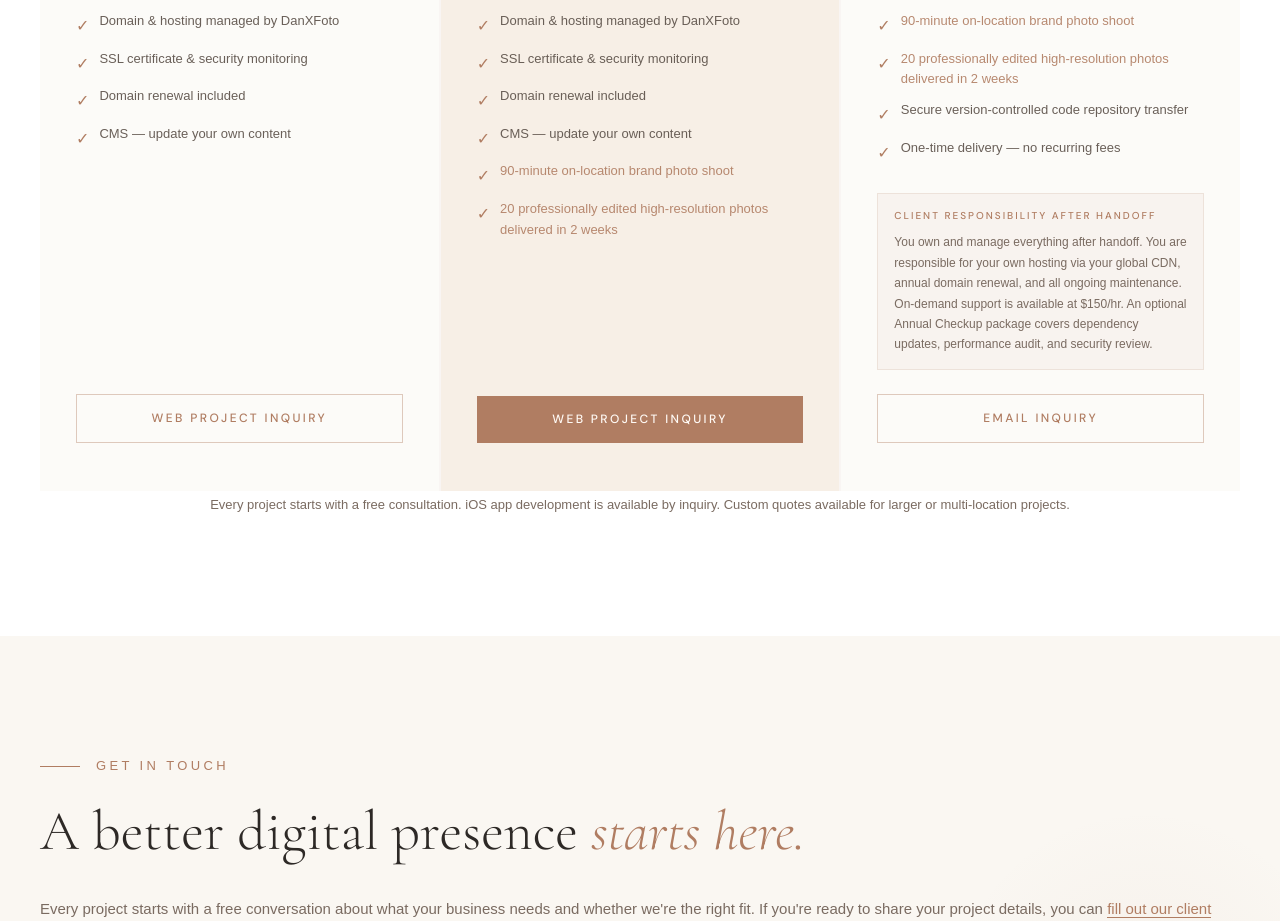
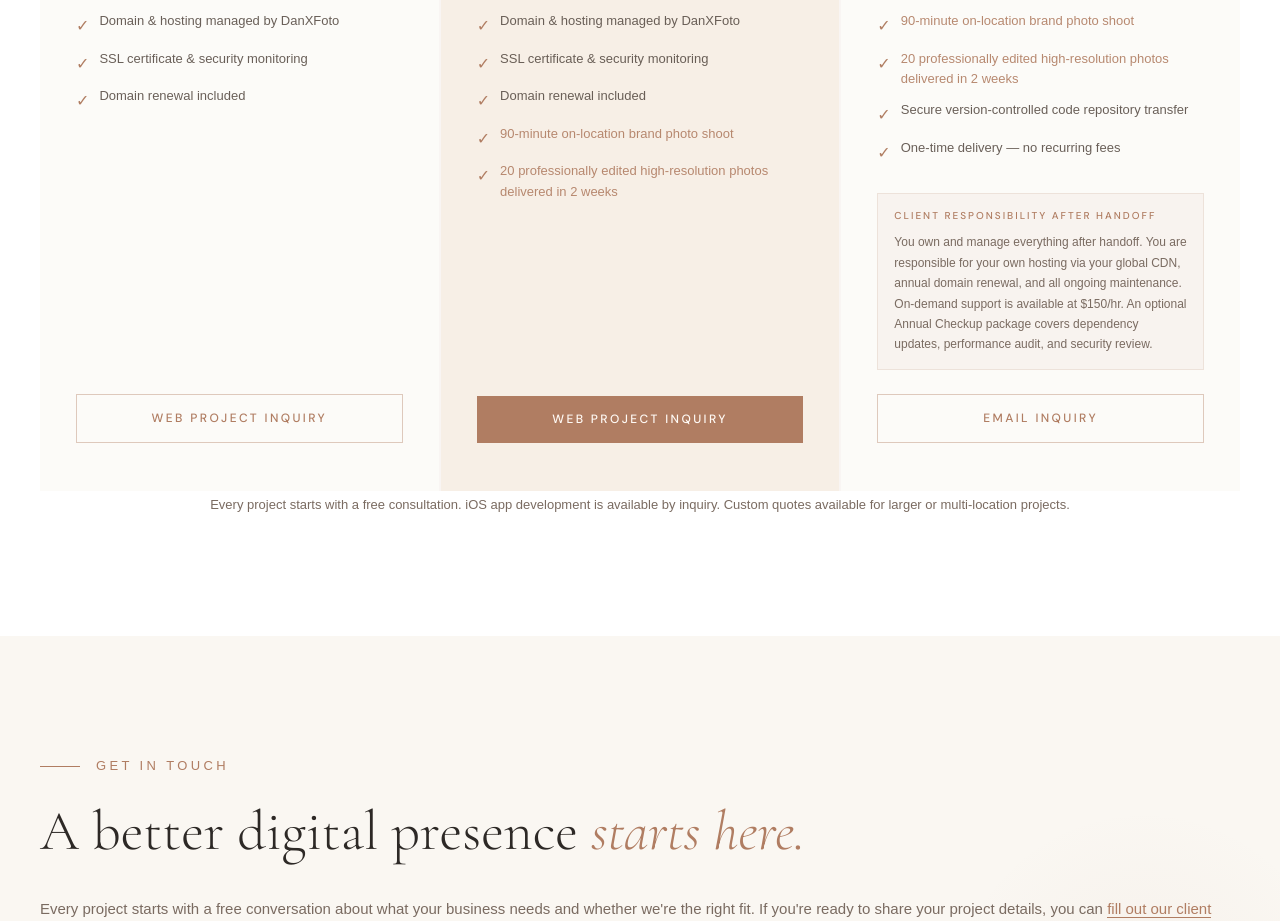
Before and after one commit to danielfan-pro/dxfstudio, a Next.js app: page / in a window 1280 px wide. Shown: the part 4740-5661 px from the top of the page. Built offline with nearby package versions, Linux system fonts and the light colour scheme; a web font is replaced by a local one.

Commit message:
Remove CMS from pricing plans

```diff
--- a/components/Pricing.js
+++ b/components/Pricing.js
@@ -19,7 +19,6 @@ const plans = [
       'Domain & hosting managed by DanXFoto',
       'SSL certificate & security monitoring',
       'Domain renewal included',
-      'CMS — update your own content',
     ],
     cta: 'Web Project Inquiry',
   },
@@ -40,7 +39,6 @@ const plans = [
       'Domain & hosting managed by DanXFoto',
       'SSL certificate & security monitoring',
       'Domain renewal included',
-      'CMS — update your own content',
       '90-minute on-location brand photo shoot',
       '20 professionally edited high-resolution photos delivered in 2 weeks',
     ],
```
